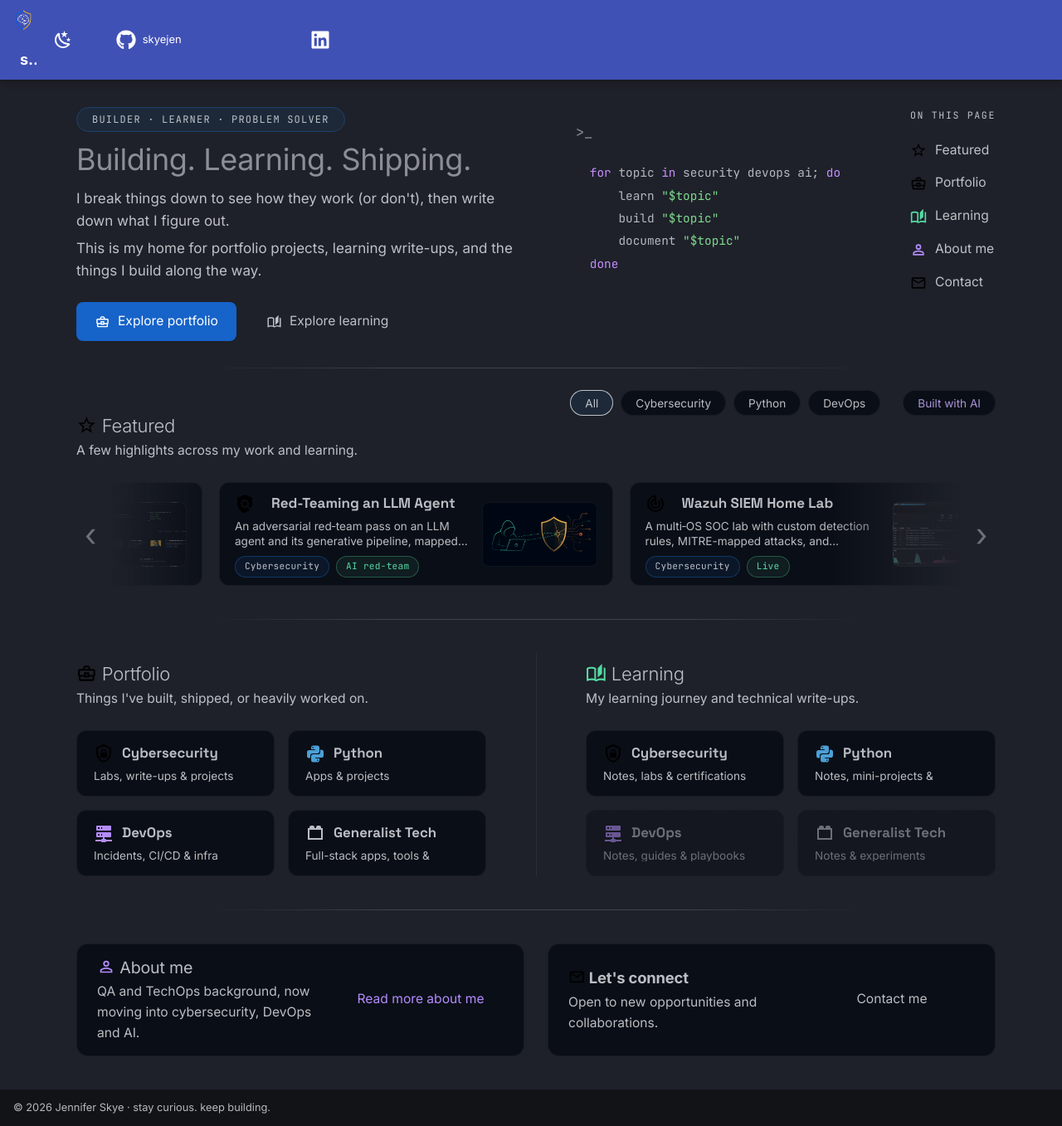
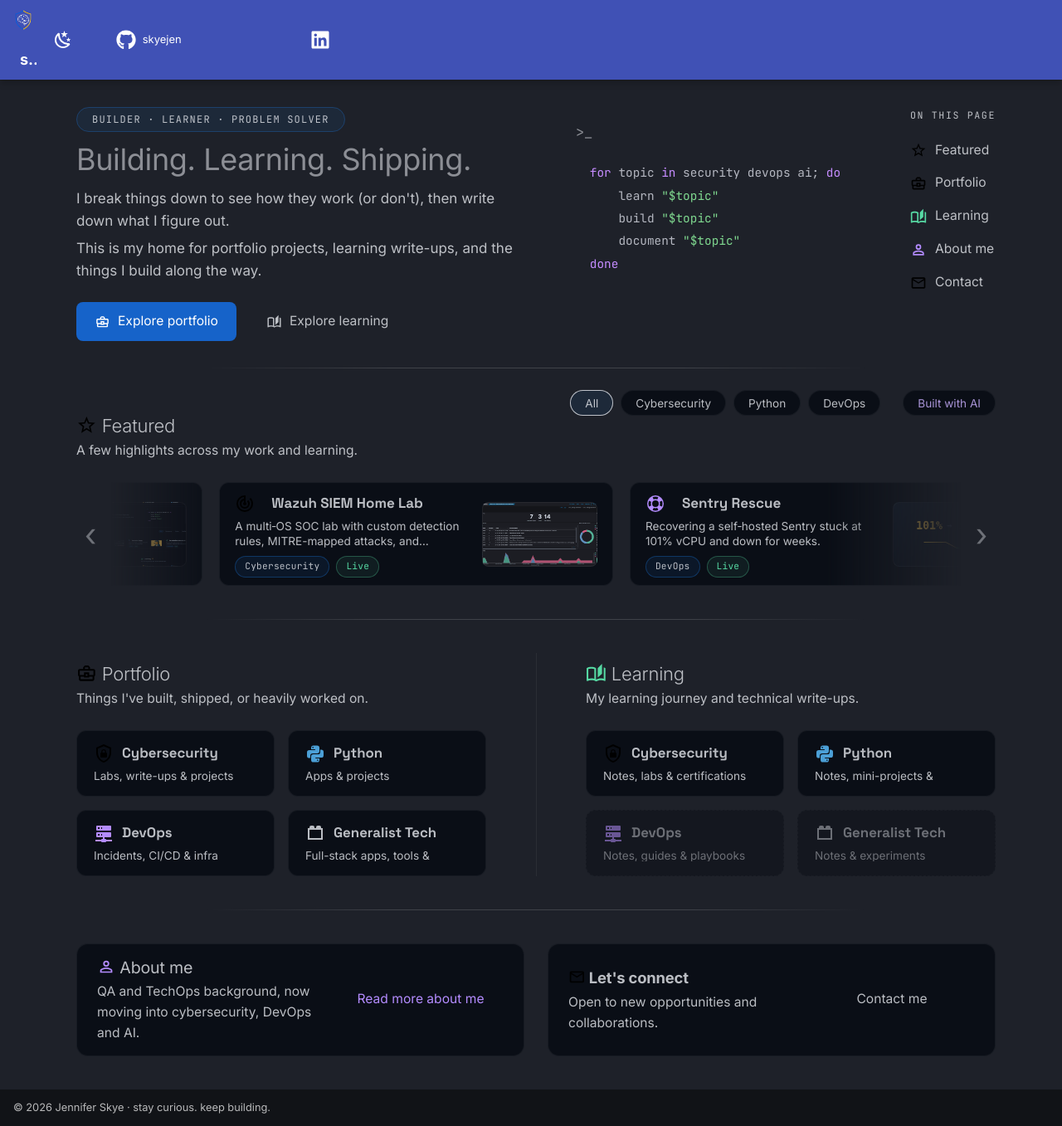
Before and after one commit to skyejen/skyejen.github.io, an MkDocs documentation site: the page built from docs/index.md, in a window 1280 px wide and 1357 px high. Shown: the whole window at 83% size. Built offline with MkDocs 1.6.1 and Material for MkDocs 9.7.7, drawn with Linux system fonts in a browser that asks for light colours.

Commit message:
chore: tidy featured carousel

```diff
--- a/docs/index.md
+++ b/docs/index.md
@@ -54,14 +54,6 @@
 
 <div class="sj-carousel" markdown>
 <div class="sj-carousel-track" markdown>
-
-<a class="sj-feat-card" data-disc="cybersecurity" href="https://skyejen.github.io/cybersecurity/portfolio/ai-security/red-teaming-llm-agent/" markdown="span">
-<span class="sj-card-icon">:material-shield-search:</span>
-<span class="sj-card-title">Red-Teaming an LLM Agent</span>
-<span class="sj-card-desc">An adversarial red&#8209;team pass on an LLM agent and its generative pipeline, mapped to the OWASP LLM Top 10.</span>
-<span class="sj-tags"><span class="sj-tag">Cybersecurity</span><span class="sj-tag sj-tag--live">AI red-team</span></span>
-<span class="sj-feat-thumb" style="background-image:url(images/featured/ai-red-team.png)"></span>
-</a>
 
 <a class="sj-feat-card" data-disc="cybersecurity" href="https://skyejen.github.io/cybersecurity/portfolio/home-labs/wazuh/" markdown="span">
 <span class="sj-card-icon">:material-radar:</span>
```
Also changed, not shown: docs/images/featured/ai-red-team.png (deleted).
